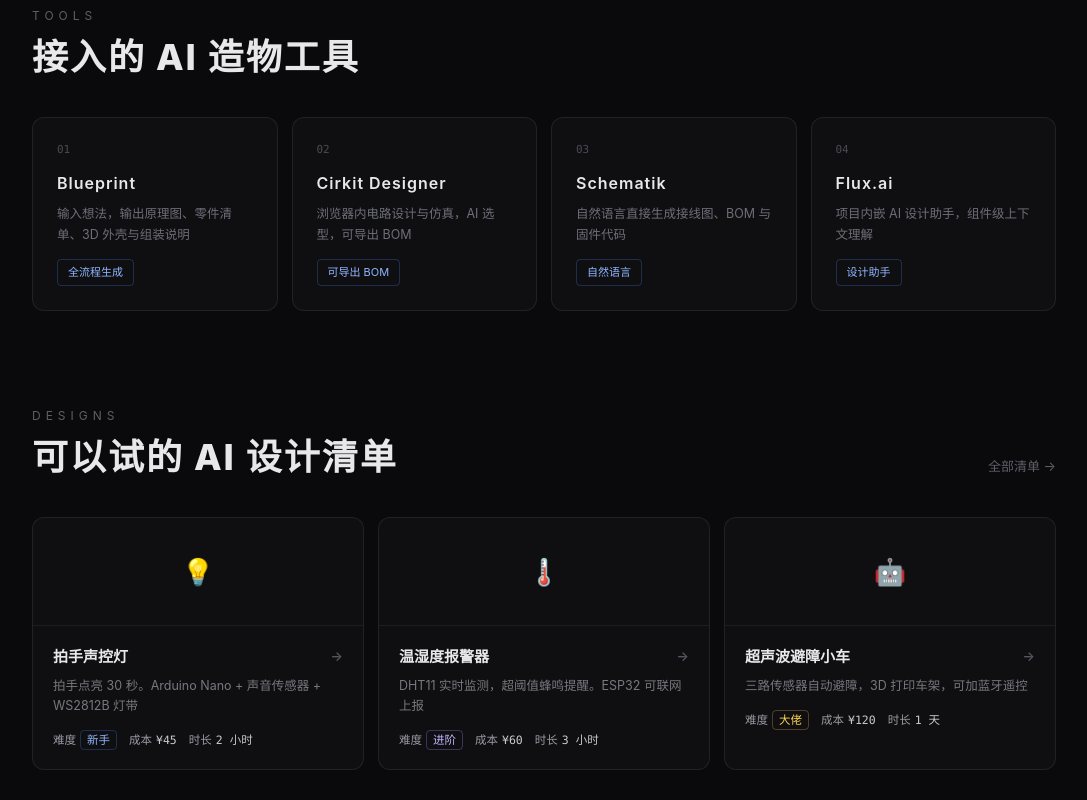
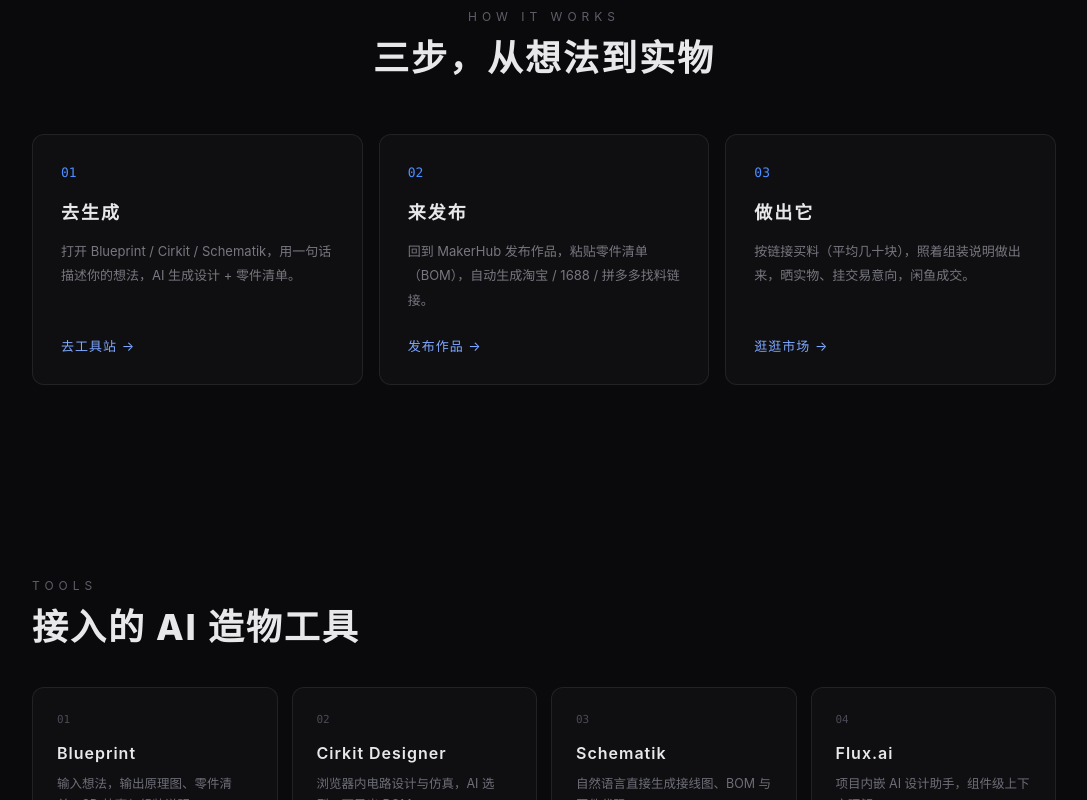
Before and after one commit to 15192009198z-hub/makerhub, a Next.js app: page / in a window 1280 px wide. Shown: the part 1800-2600 px from the top of the page, without its empty margins (96-1183 px from the left). Built offline with nearby package versions, Linux system fonts and the light colour scheme; no server answers; the database is empty.

Commit message:
feat: 真实案例（Blueprint 社区）+ 首页三步使用引导，移除编造数据

```diff
--- a/src/app/designs/[id]/page.tsx
+++ b/src/app/designs/[id]/page.tsx
@@ -1,13 +1,11 @@
 import Link from "next/link";
 import { notFound } from "next/navigation";
-import { DESIGNS } from "@/lib/catalog";
-import PartLinks from "@/components/PartLinks";
-import { buildPartLinks } from "@/lib/parts";
+import { REAL_PROJECTS } from "@/lib/catalog";
 
 export const dynamicParams = false;
 
 export function generateStaticParams() {
-  return DESIGNS.map((d) => ({ id: d.id }));
+  return REAL_PROJECTS.map((d) => ({ id: d.id }));
 }
 
 const DIFF_STYLE: Record<string, string> = {
@@ -22,118 +20,76 @@
   params: Promise<{ id: string }>;
 }) {
   const { id } = await params;
-  const design = DESIGNS.find((d) => d.id === id);
-  if (!design) notFound();
-
-  // 解析 BOM 行（catalog 里是 "名称 x1 （备注）" 格式）
-  const bomRows = design.bom.map((line) => {
-    const m = line.match(/^(.*?)\s*[×x]\s*(\d+)\s*(?:（(.*?)）)?\s*$/);
-    return m
-      ? { name: m[1], qty: m[2], note: m[3] || "" }
-      : { name: line, qty: "1", note: "" };
-  });
+  const project = REAL_PROJECTS.find((d) => d.id === id);
+  if (!project) notFound();
 
   return (
     <div className="mx-auto max-w-[860px] px-6 py-14 lg:px-8">
-      <Link href="/designs" className="text-[13px] text-[#5e5e68] hover:text-[#4c8dff]">
-        ← 全部设计清单
+      <Link
+        href="/designs"
+        className="text-[13px] text-[#5e5e68] hover:text-[#4c8dff]"
+      >
+        ← 全部案例
       </Link>
 
-      <div className="mt-6 flex items-center gap-4">
-        <div className="flex h-16 w-16 items-center justify-center rounded-xl border border-[rgba(255,255,255,0.08)] bg-[#0f0f12] text-[26px]">
-          {design.icon}
+      <div className="mt-6 flex items-center gap-5">
+        <div className="flex h-16 w-16 items-center justify-center rounded-xl border border-[rgba(255,255,255,0.08)] bg-[#0f0f12]">
+          <span className="mono text-[11px] tracking-[2px] text-[#4c8dff]">
+            REAL
+          </span>
         </div>
         <div>
-          <h1 className="text-3xl font-black tracking-[2px]">{design.title}</h1>
-          <div className="mt-2 flex gap-3 text-[12px] text-[#9a9aa3]">
+          <h1 className="text-3xl font-black tracking-[2px]">{project.title}</h1>
+          <div className="mt-2 flex gap-4 text-[12px] text-[#9a9aa3]">
             <span>
               难度
               <em
-                className={`mono ml-1 rounded border px-1.5 py-0.5 not-italic ${DIFF_STYLE[design.difficulty]}`}
+                className={`mono ml-1 rounded border px-1.5 py-0.5 not-italic ${DIFF_STYLE[project.difficulty]}`}
               >
-                {design.difficulty}
+                {project.difficulty}
               </em>
             </span>
-            <span>
-              成本<em className="mono ml-1 not-italic">¥{design.cost}</em>
-            </span>
-            <span>
-              时长<em className="mono ml-1 not-italic">{design.duration}</em>
-            </span>
-            <span>
-              工具<em className="ml-1 not-italic text-[#8fb6ff]">{design.tool}</em>
-            </span>
+            <span>作者 <em className="ml-1 not-italic text-[#c9c9cf]">{project.author}</em></span>
+            <span>来源 <em className="ml-1 not-italic text-[#8fb6ff]">{project.source}</em></span>
           </div>
         </div>
       </div>
 
-      <p className="mt-6 text-[15px] leading-[1.9] text-[#8e8e98]">
-        {design.desc}
+      <p className="mt-7 text-[15px] leading-[1.9] text-[#c8c8ce]">
+        {project.desc}
       </p>
 
-      {/* 开始步骤 */}
-      <div className="mt-10 rounded-xl border border-[rgba(255,255,255,0.08)] bg-[#0f0f12] p-6">
-        <h2 className="text-lg font-bold tracking-[1px]">开始造物</h2>
-        <ol className="mt-4 flex flex-col gap-3">
-          {design.steps.map((s, i) => (
-            <li key={i} className="flex items-start gap-3 text-[14px] leading-[1.7] text-[#c8c8ce]">
-              <span className="mono mt-0.5 text-[12px] text-[#4c8dff]">
-                {String(i + 1).padStart(2, "0")}
-              </span>
-              {s}
-            </li>
-          ))}
-        </ol>
+      <div className="mt-10 rounded-xl border border-[rgba(255,255,255,0.08)] bg-[#0f0f12] p-7">
+        <h2 className="text-lg font-bold tracking-[1px]">📎 原项目</h2>
+        <p className="mt-3 text-[13.5px] leading-[1.8] text-[#8e8e98]">
+          这个项目来自 Blueprint 社区，包含完整的设计过程、零件清单和组装记录。
+          去原项目查看全部细节，或者学习它的思路。
+        </p>
         <a
-          href={TOOLS_URL(design.tool)}
+          href={project.url}
           target="_blank"
           rel="noopener noreferrer"
-          className="btn btn-primary mt-6"
+          className="btn btn-primary mt-5"
         >
-          去 {design.tool} 生成 →
+          查看原项目 ↗
         </a>
       </div>
 
-      {/* BOM */}
-      <div className="mt-8">
-        <h2 className="text-lg font-bold tracking-[1px]">📦 零件清单</h2>
-        <div className="mt-4 overflow-hidden rounded-xl border border-[rgba(255,255,255,0.08)]">
-          <table className="w-full text-sm">
-            <thead>
-              <tr className="border-b border-[rgba(255,255,255,0.08)] bg-[#0d0d10] text-left text-xs text-[#5e5e68]">
-                <th className="px-4 py-2.5">零件</th>
-                <th className="w-16 px-4 py-2.5">数量</th>
-                <th className="px-4 py-2.5">备注</th>
-                <th className="px-4 py-2.5">去哪买</th>
-              </tr>
-            </thead>
-            <tbody>
-              {bomRows.map((it, i) => (
-                <tr key={i} className="border-b border-[rgba(255,255,255,0.05)] last:border-0">
-                  <td className="px-4 py-3 font-medium text-[#e8e8ea]">
-                    {it.name}
-                  </td>
-                  <td className="px-4 py-3 text-[#8e8e98]">{it.qty}</td>
-                  <td className="px-4 py-3 text-xs text-[#6e6e78]">{it.note}</td>
-                  <td className="px-4 py-3">
-                    <PartLinks links={buildPartLinks(it.name)} />
-                  </td>
-                </tr>
-              ))}
-            </tbody>
-          </table>
+      <div className="mt-8 rounded-xl border border-[rgba(255,255,255,0.08)] bg-[#0f0f12] p-7">
+        <h2 className="text-lg font-bold tracking-[1px]">🚀 受到启发了？</h2>
+        <p className="mt-3 text-[13.5px] leading-[1.8] text-[#8e8e98]">
+          用 AI 工具生成你自己的版本：打开工具描述想法 → 拿到零件清单 →
+          回到 MakerHub 发布作品，一键生成国内购买链接。
+        </p>
+        <div className="mt-5 flex gap-3">
+          <Link href="/tools" className="btn btn-outline">
+            去工具站
+          </Link>
+          <Link href="/submit" className="btn btn-blue">
+            发布我的作品
+          </Link>
         </div>
       </div>
     </div>
   );
 }
-
-const TOOL_URLS: Record<string, string> = {
-  Blueprint: "https://www.blueprint.io/",
-  "Cirkit Designer": "https://www.cirkitdesigner.com/",
-  Schematik: "https://www.schematik.io/",
-  "Flux.ai": "https://www.flux.ai/",
-};
-function TOOLS_URL(name: string): string {
-  return TOOL_URLS[name] || "https://www.blueprint.io/";
-}
--- a/src/app/designs/page.tsx
+++ b/src/app/designs/page.tsx
@@ -1,5 +1,5 @@
 import Link from "next/link";
-import { DESIGNS } from "@/lib/catalog";
+import { REAL_PROJECTS } from "@/lib/catalog";
 
 const DIFF_STYLE: Record<string, string> = {
   新手: "border-[rgba(76,141,255,0.25)] text-[#8fb6ff]",
@@ -10,49 +10,58 @@
 export default function DesignsPage() {
   return (
     <div className="mx-auto max-w-[1120px] px-6 py-16 lg:px-12">
-      <div className="kicker">DESIGNS</div>
-      <h1 className="mt-3 text-4xl font-black tracking-[2px]">AI 设计清单</h1>
-      <p className="mt-4 max-w-[600px] text-[15px] leading-[1.9] text-[#8e8e98]">
-        每个清单都包含完整的零件表、找料链接和组装步骤——从任何一个出发，
-        用 AI 生成设计，做出你的第一个实物。
+      <div className="kicker">REAL PROJECTS</div>
+      <h1 className="mt-3 text-4xl font-black tracking-[2px]">真实造物案例</h1>
+      <p className="mt-4 max-w-[640px] text-[15px] leading-[1.9] text-[#8e8e98]">
+        这些是来自 Blueprint 社区的真实硬件项目——别人用 AI
+        工具设计并做出来的东西。点进原项目看完整过程，找找灵感，
+        然后从你自己的第一个想法开始。
       </p>
 
       <div className="mt-12 grid grid-cols-1 gap-4 md:grid-cols-2 lg:grid-cols-3">
-        {DESIGNS.map((d) => (
-          <Link key={d.id} href={`/designs/${d.id}`} className="card overflow-hidden">
-            <div className="flex h-[120px] items-center justify-center border-b border-[rgba(255,255,255,0.06)] text-[30px] text-[#565660]">
-              {d.icon}
+        {REAL_PROJECTS.map((d) => (
+          <Link key={d.id} href={`/designs/${d.id}`} className="card flex flex-col overflow-hidden">
+            <div className="flex h-[110px] items-center justify-center border-b border-[rgba(255,255,255,0.06)]">
+              <span className="mono text-[12px] tracking-[4px] text-[#565660]">
+                {d.source}
+              </span>
             </div>
-            <div className="p-5">
+            <div className="flex flex-1 flex-col p-5">
               <div className="flex items-center justify-between text-[15px] font-semibold">
                 {d.title}
                 <span className="text-[13px] text-[#565660] transition-all hover:text-[#4c8dff]">
                   →
                 </span>
               </div>
-              <p className="mt-2 text-[12.5px] leading-[1.6] text-[#77777f]">
+              <p className="mt-2 text-[12.5px] leading-[1.7] text-[#77777f]">
                 {d.desc}
               </p>
-              <div className="mt-4 flex gap-3 text-[11.5px] text-[#9a9aa3]">
-                <span>
-                  难度
-                  <em
-                    className={`mono ml-1 rounded border px-1.5 py-0.5 not-italic ${DIFF_STYLE[d.difficulty]}`}
-                  >
-                    {d.difficulty}
-                  </em>
+              <div className="mt-auto flex items-center justify-between pt-4">
+                <span
+                  className={`mono rounded border px-2 py-0.5 text-[11px] not-italic ${DIFF_STYLE[d.difficulty]}`}
+                >
+                  {d.difficulty}
                 </span>
-                <span>
-                  成本<em className="mono ml-1 not-italic text-[#c9c9cf]">¥{d.cost}</em>
-                </span>
-                <span>
-                  时长<em className="mono ml-1 not-italic text-[#c9c9cf]">{d.duration}</em>
+                <span className="text-[11.5px] text-[#5e5e68]">
+                  👤 {d.author}
                 </span>
               </div>
             </div>
           </Link>
         ))}
       </div>
+
+      <div className="mt-12 rounded-xl border border-[rgba(255,255,255,0.08)] bg-[#0f0f12] p-7">
+        <h3 className="text-base font-bold tracking-[1px]">💡 怎么开始？</h3>
+        <p className="mt-3 text-[14px] leading-[1.9] text-[#8e8e98]">
+          打开一个工具（Blueprint / Cirkit / Schematik），描述你的想法 →
+          生成设计拿到零件清单 → 回到 MakerHub 发布，一键找料 →
+          买料做出实物 → 把你的作品挂上交易意向。
+        </p>
+        <Link href="/tools" className="btn btn-blue mt-5">
+          去工具站看看
+        </Link>
+      </div>
     </div>
   );
 }
--- a/src/app/page.tsx
+++ b/src/app/page.tsx
@@ -4,7 +4,7 @@
 import CubeTower from "@/components/CubeTower";
 import Journey from "@/components/Journey";
 import { listProjects } from "@/lib/db";
-import { TOOLS, DESIGNS } from "@/lib/catalog";
+import { TOOLS, REAL_PROJECTS } from "@/lib/catalog";
 
 export const dynamic = "force-dynamic";
 
@@ -50,6 +50,60 @@
       {/* ===== 造物旅程 ===== */}
       <Journey />
 
+      {/* ===== 如何使用 ===== */}
+      <section className="border-t border-[rgba(255,255,255,0.05)]">
+        <div className="mx-auto max-w-[1120px] px-6 py-24 lg:px-12">
+          <div className="text-center">
+            <div className="kicker">HOW IT WORKS</div>
+            <h2 className="mt-3 text-3xl font-extrabold tracking-[2px] lg:text-4xl">
+              三步，从想法到实物
+            </h2>
+          </div>
+          <div className="mt-14 grid grid-cols-1 gap-4 md:grid-cols-3">
+            {[
+              {
+                n: "01",
+                t: "去生成",
+                d: "打开 Blueprint / Cirkit / Schematik，用一句话描述你的想法，AI 生成设计 + 零件清单。",
+                cta: "去工具站",
+                href: "/tools",
+              },
+              {
+                n: "02",
+                t: "来发布",
+                d: "回到 MakerHub 发布作品，粘贴零件清单（BOM），自动生成淘宝 / 1688 / 拼多多找料链接。",
+                cta: "发布作品",
+                href: "/submit",
+              },
+              {
+                n: "03",
+                t: "做出它",
+                d: "按链接买料（平均几十块），照着组装说明做出来，晒实物、挂交易意向，闲鱼成交。",
+                cta: "逛逛市场",
+                href: "/market",
+              },
+            ].map((g) => (
+              <div
+                key={g.n}
+                className="card flex flex-col p-7"
+              >
+                <div className="mono text-[13px] text-[#4c8dff]">{g.n}</div>
+                <h3 className="mt-4 text-lg font-bold tracking-[2px]">{g.t}</h3>
+                <p className="mt-3 flex-1 text-[13px] leading-[1.9] text-[#77777f]">
+                  {g.d}
+                </p>
+                <Link
+                  href={g.href}
+                  className="mt-6 inline-block text-[13px] tracking-[1px] text-[#7fa8ff] transition-colors hover:text-[#4c8dff]"
+                >
+                  {g.cta} →
+                </Link>
+              </div>
+            ))}
+          </div>
+        </div>
+      </section>
+
       {/* ===== 工具集合 ===== */}
       <section className="mx-auto max-w-[1120px] px-6 py-24 lg:px-12">
         <div className="mb-10">
@@ -82,50 +136,42 @@
         </div>
       </section>
 
-      {/* ===== 设计清单 ===== */}
+      {/* ===== 真实案例 ===== */}
       <section className="mx-auto max-w-[1120px] px-6 pb-24 lg:px-12">
         <div className="mb-10 flex items-end justify-between">
           <div>
-            <div className="kicker">DESIGNS</div>
+            <div className="kicker">REAL PROJECTS</div>
             <h2 className="mt-3 text-3xl font-extrabold tracking-[2px] lg:text-4xl">
-              可以试的 AI 设计清单
+              真实造物案例
             </h2>
           </div>
           <Link href="/designs" className="text-[13px] text-[#5e5e68] hover:text-[#4c8dff]">
-            全部清单 →
+            全部案例 →
           </Link>
         </div>
         <div className="grid grid-cols-1 gap-3.5 md:grid-cols-3">
-          {DESIGNS.map((d) => (
-            <Link key={d.id} href={`/designs/${d.id}`} className="card overflow-hidden">
-              <div className="flex h-[108px] items-center justify-center border-b border-[rgba(255,255,255,0.06)] text-[26px] text-[#565660]">
-                {d.icon}
+          {REAL_PROJECTS.map((d) => (
+            <Link key={d.id} href={`/designs/${d.id}`} className="card flex flex-col overflow-hidden">
+              <div className="flex h-[96px] items-center justify-center border-b border-[rgba(255,255,255,0.06)]">
+                <span className="mono text-[11px] tracking-[4px] text-[#565660]">
+                  {d.source}
+                </span>
               </div>
-              <div className="p-5">
+              <div className="flex flex-1 flex-col p-5">
                 <div className="flex items-center justify-between text-[15px] font-semibold">
                   {d.title}
                   <span className="text-[13px] text-[#565660] transition-all hover:text-[#4c8dff]">
                     →
                   </span>
                 </div>
-                <p className="mt-2 text-[12.5px] leading-[1.6] text-[#77777f]">
+                <p className="mt-2 line-clamp-2 text-[12.5px] leading-[1.7] text-[#77777f]">
                   {d.desc}
                 </p>
-                <div className="mt-4 flex gap-3 text-[11.5px] text-[#9a9aa3]">
-                  <span>
-                    难度
-                    <em
-                      className={`mono ml-1 rounded border px-1.5 py-0.5 not-italic ${DIFF_STYLE[d.difficulty]}`}
-                    >
-                      {d.difficulty}
-                    </em>
+                <div className="mt-auto flex items-center justify-between pt-4 text-[11.5px] text-[#5e5e68]">
+                  <span className="mono rounded border border-[rgba(76,141,255,0.25)] px-2 py-0.5 text-[11px] not-italic text-[#8fb6ff]">
+                    {d.difficulty}
                   </span>
-                  <span>
-                    成本<em className="mono ml-1 not-italic text-[#c9c9cf]">¥{d.cost}</em>
-                  </span>
-                  <span>
-                    时长<em className="mono ml-1 not-italic text-[#c9c9cf]">{d.duration}</em>
-                  </span>
+                  <span>👤 {d.author}</span>
                 </div>
               </div>
             </Link>
--- a/src/lib/catalog.ts
+++ b/src/lib/catalog.ts
@@ -1,4 +1,4 @@
-// 静态目录数据：工具 + 设计清单（种子内容）
+// 静态目录数据：工具 + 真实项目案例（来自 Blueprint 社区，非编造）
 
 export interface Tool {
   index: string;
@@ -39,88 +39,43 @@
   },
 ];
 
-export interface Design {
+/** 真实项目案例（来源：Blueprint 社区 blueprint.hackclub.com） */
+export interface RealProject {
   id: string;
-  icon: string;
   title: string;
   desc: string;
+  author: string;
+  source: string;
+  url: string;
   difficulty: "新手" | "进阶" | "大佬";
-  cost: number;
-  duration: string;
-  tool: string;
-  bom: string[];
-  steps: string[];
 }
 
-export const DESIGNS: Design[] = [
+export const REAL_PROJECTS: RealProject[] = [
   {
-    id: "sound-lamp",
-    icon: "💡",
-    title: "拍手声控灯",
-    desc: "拍手点亮 30 秒。Arduino Nano + 声音传感器 + WS2812B 灯带",
-    difficulty: "新手",
-    cost: 45,
-    duration: "2 小时",
-    tool: "Blueprint",
-    bom: [
-      "Arduino Nano V3.0 x1 （主控）",
-      "KY-038 麦克风模块 x1 （声音传感器）",
-      "WS2812B 5V LED 灯带 x1 （灯光输出）",
-      "3D 打印外壳 x1 （PLA）",
-      "M3x10 螺丝 x4 （固定）",
-    ],
-    steps: [
-      "打开 Blueprint，输入：拍手声控灯，亮 30 秒",
-      "复制生成的 BOM 到 MakerHub 发布",
-      "按找料链接在淘宝/1688/拼多多买料（约 ¥45）",
-      "按组装说明接线、打印外壳、刷固件",
-    ],
+    id: "cyberboard-v2",
+    title: "Cyberboard V2",
+    desc: "赛博朋克风格 STM32 开发板：蓝牙 5.1 连接 + 锂电池充电管理，内置 IMU 惯性传感器和气压计，修复了上一版所有设计错误。",
+    author: "NotARoomba",
+    source: "Blueprint 社区",
+    url: "https://blueprint.hackclub.com/projects/2195",
+    difficulty: "大佬",
   },
   {
-    id: "temp-alarm",
-    icon: "🌡️",
-    title: "温湿度报警器",
-    desc: "DHT11 实时监测，超阈值蜂鸣提醒。ESP32 可联网上报",
-    difficulty: "进阶",
-    cost: 60,
-    duration: "3 小时",
-    tool: "Cirkit Designer",
-    bom: [
-      "ESP32 开发板 x1 （主控，WiFi）",
-      "DHT11 温湿度传感器 x1 （监测）",
-      "有源蜂鸣器 x1 （报警）",
-      "0.96 寸 OLED 屏 x1 （显示）",
-      "面包板 + 杜邦线 x1 套",
-    ],
-    steps: [
-      "在 Cirkit Designer 里搭 ESP32 + DHT11 + 蜂鸣器电路",
-      "导出 BOM，粘贴到 MakerHub 发布",
-      "买料（约 ¥60），按接线图连接",
-      "刷固件，设置温湿度阈值",
-    ],
+    id: "es01-smartwatch",
+    title: "ES_01 E-ink 智能手表",
+    desc: "5mm 超薄电子墨水智能手表：所有元件直线排布成独立模块，可弯曲贴合手腕，配备低功耗 E-ink 触摸屏。",
+    author: "Blueprint 社区用户",
+    source: "Blueprint 社区",
+    url: "https://blueprint.hackclub.com/projects/4721",
+    difficulty: "大佬",
   },
   {
-    id: "obstacle-car",
-    icon: "🤖",
-    title: "超声波避障小车",
-    desc: "三路传感器自动避障，3D 打印车架，可加蓝牙遥控",
-    difficulty: "大佬",
-    cost: 120,
-    duration: "1 天",
-    tool: "Schematik",
-    bom: [
-      "Arduino UNO x1 （主控）",
-      "HC-SR04 超声波模块 x3 （避障）",
-      "L298N 电机驱动 x1 （驱动）",
-      "TT 电机 x4 + 轮子 x4",
-      "18650 电池组 x1 （供电）",
-      "3D 打印车架 x1 套",
-    ],
-    steps: [
-      "用 Schematik 自然语言描述避障小车需求",
-      "拿到接线图 + BOM + 固件代码",
-      "买料（约 ¥120），3D 打印车架",
-      "组装 + 烧录固件，调试避障逻辑",
-    ],
+    id: "sim-wheel",
+    title: "直驱力反馈模拟方向盘",
+    desc: "用悬浮板轮毂电机 DIY 的直驱力反馈模拟赛车方向盘，记录完整的搭建过程——便宜、真实、有驾驶手感。",
+    author: "Blueprint 社区用户",
+    source: "Blueprint 社区",
+    url: "https://blueprint.hackclub.com/projects/13532",
+    difficulty: "进阶",
   },
 ];
```
